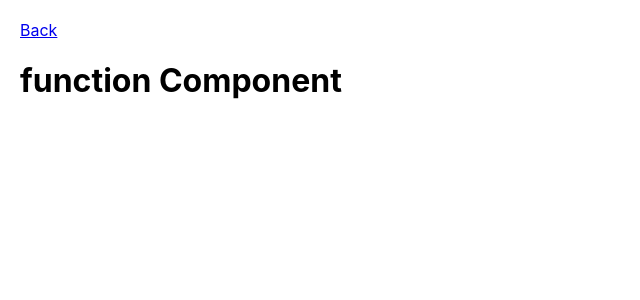
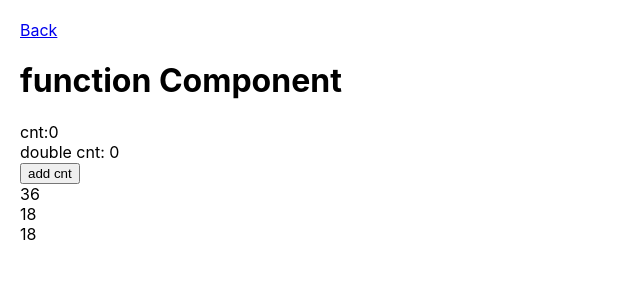
Before and after one commit to lz82/react-feature, a React (Create React App) app: page /function/use-memo-cb in a window 1280 px wide. Shown: the top 300 px of the page, without its empty margins (0-640 px from the left). Built offline with nearby package versions, Linux system fonts and the light colour scheme.

Commit message:
:construction: complete use memo & callback

```diff
--- a/src/pages/function-component/index.jsx
+++ b/src/pages/function-component/index.jsx
@@ -4,6 +4,7 @@ import { Route, Link } from "react-router-dom";
 import UseState from "./use-state";
 import UseEffect from './ues-effect'
 import UseContext from './use-context'
+import UseMemoCb from './use-memo-cb'
 
 export default function FunctionComponent(props) {
   return (
@@ -23,6 +24,10 @@ export default function FunctionComponent(props) {
         path="/function/use-context"
         render={props => <UseContext {...props} />}
       />
+      <Route
+        path="/function/use-memo-cb"
+        render={props => <UseMemoCb {...props} />}
+      />
     </div>
   );
 }
--- /dev/null
+++ b/src/pages/function-component/use-memo-cb/index.jsx
@@ -0,0 +1,57 @@
+import React, { useState, useMemo, useCallback, memo } from 'react';
+
+export default function UseMemoCb() {
+	const [cnt, setCnt] = useState(0);
+	const [age, setAge] = useState(18);
+
+	const handleClick = () => {
+		setCnt(cnt + 1);
+	};
+
+	const doubleCnt = useMemo(() => {
+		return cnt * 2;
+	}, [cnt]);
+
+	const handleChildClick = () => {
+		console.log('click...');
+	};
+
+	const handleCbClick = useCallback(() => {
+		setAge((age) => age + 1);
+	}, []);
+
+	return (
+		<div>
+			<div>cnt:{cnt}</div>
+			<div>double cnt: {doubleCnt}</div>
+			<div>
+				<button onClick={handleClick}>add cnt</button>
+			</div>
+			<ToolBar age={age} />
+			<FooBar age={age} onClick={handleChildClick} />
+			<LooBar age={age} onClick={handleCbClick} />
+		</div>
+	);
+}
+
+// 可以看到，点击add cnt时，ToolBar不会重新渲染
+const ToolBar = memo(function (props) {
+	console.log('render toolbar...');
+	const realAge = useMemo(() => {
+		return props.age * 2;
+	}, [props.age]);
+
+	return <div>{realAge}</div>;
+});
+
+// 当像子组件传递事件句柄时，因为父组件每次重新渲染时，事件句柄都发生了变化，因此导致子组件也发生了变化
+const FooBar = memo(function (props) {
+	console.log('render foobar...');
+	return <div>{props.age}</div>;
+});
+
+// 使用useCallback后，虽然不能阻止每次生成新的句柄，但是可以使其不被执行
+const LooBar = memo(function (props) {
+	console.log('render loobar...');
+	return <div onClick={props.onClick}>{props.age}</div>;
+});
--- a/src/pages/home/index.jsx
+++ b/src/pages/home/index.jsx
@@ -1,5 +1,5 @@
-import React from "react";
-import { Link } from "react-router-dom";
+import React from 'react';
+import { Link } from 'react-router-dom';
 
 export default function index() {
 	return (
@@ -31,6 +31,9 @@ export default function index() {
 				<li>
 					<Link to="/function/use-context">use context</Link>
 				</li>
+				<li>
+					<Link to="/function/use-memo-cb">use memo & callback</Link>
+				</li>
 			</ul>
 		</div>
 	);
```
Also changed, not shown: 1 other file (tests, documents, lock files or other folders). Lines whose indentation alone changed are shown as unchanged.
